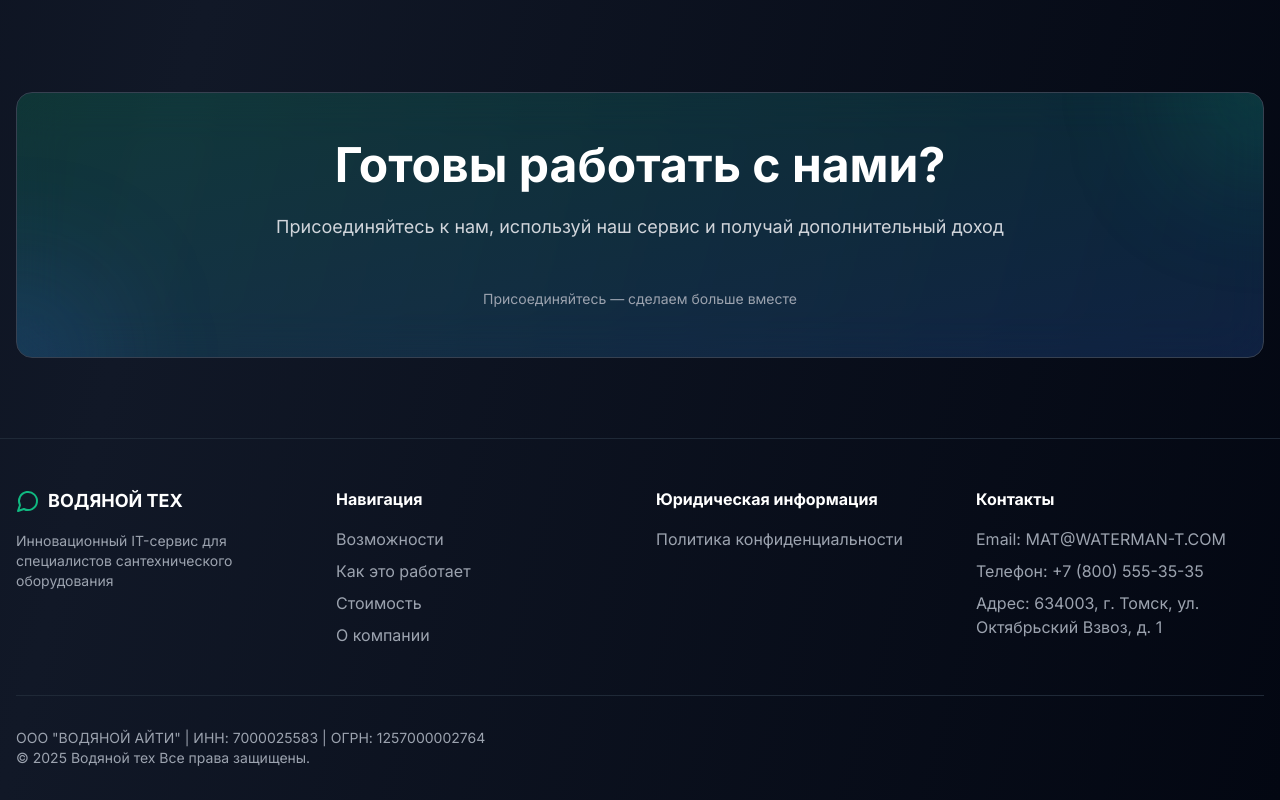
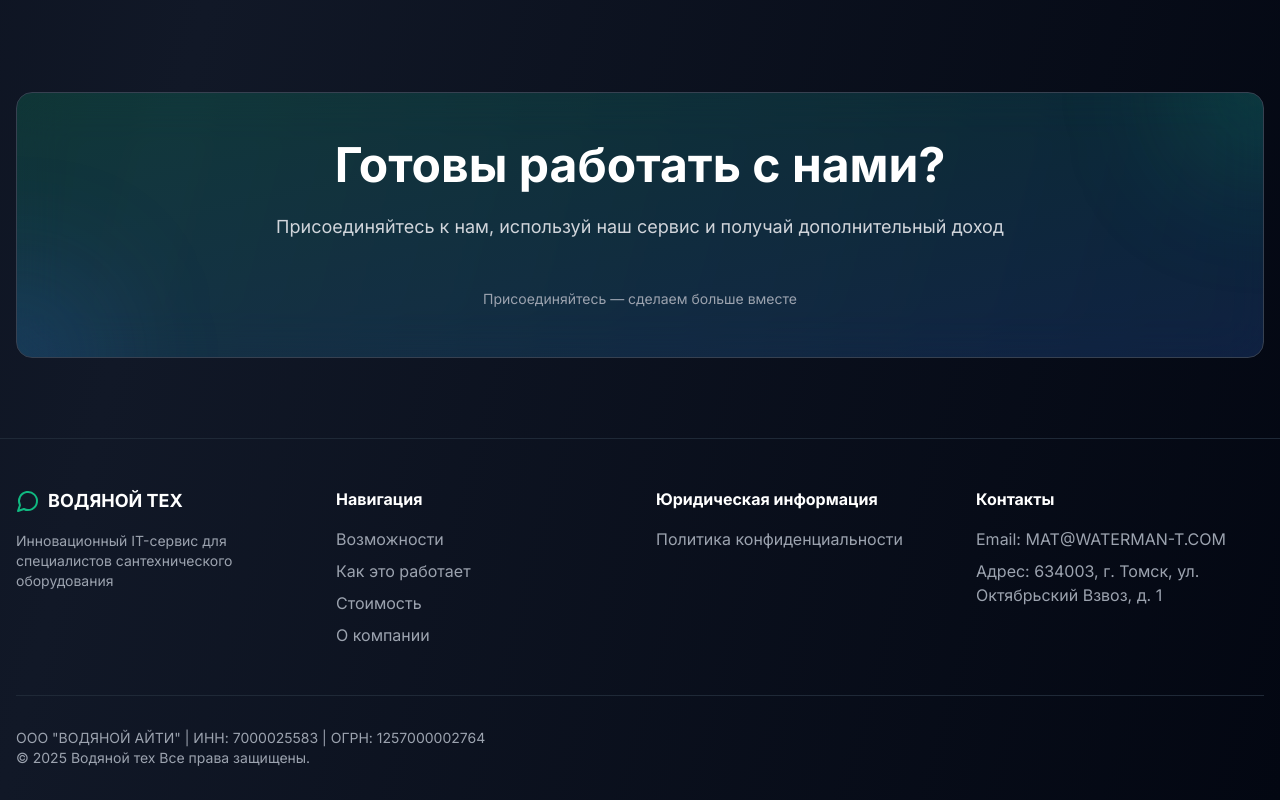
Before and after one commit to asg67/waterman-tex, a Next.js app: page / in a window 1280 px wide. Shown: the part 4126-4926 px from the top of the page. Built offline with nearby package versions, Linux system fonts and the light colour scheme.

Commit message:
Убрал номер телефона

```diff
--- a/app/page.tsx
+++ b/app/page.tsx
@@ -812,7 +812,6 @@ export default function Home() {
               <h3 className="font-bold mb-4">Контакты</h3>
               <ul className="space-y-2">
                 <li className="text-gray-400">Email:  MAT@WATERMAN-T.COM</li>
-                <li className="text-gray-400">Телефон: +7 (800) 555-35-35</li>
                 <li className="text-gray-400">Адрес: 634003, г. Томск, ул. Октябрьский Взвоз, д. 1</li>
               </ul>
             </div>
```
